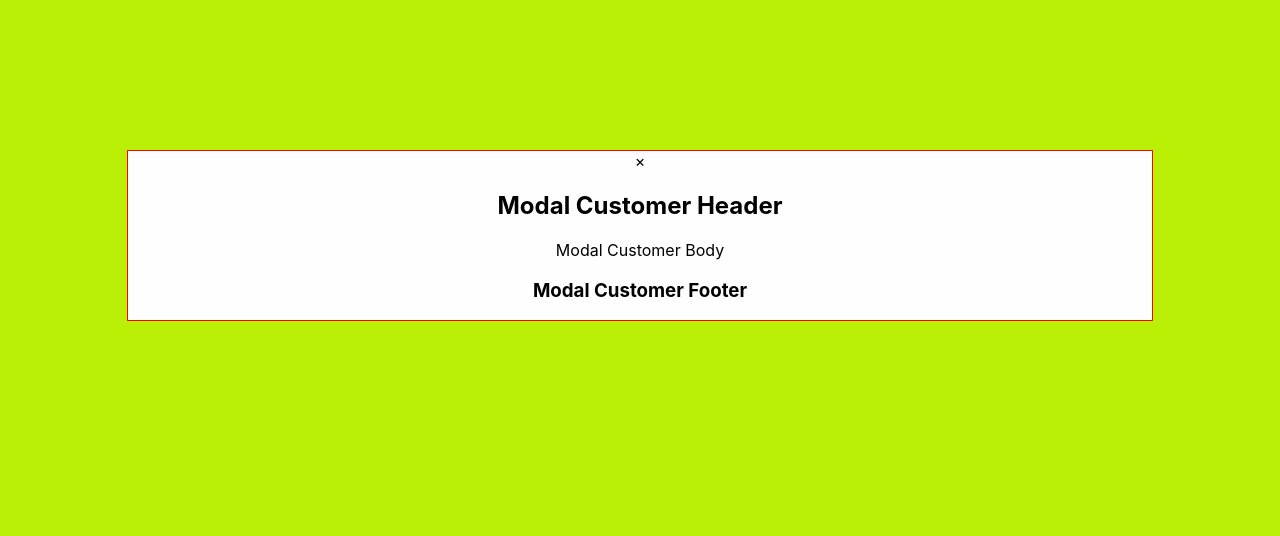
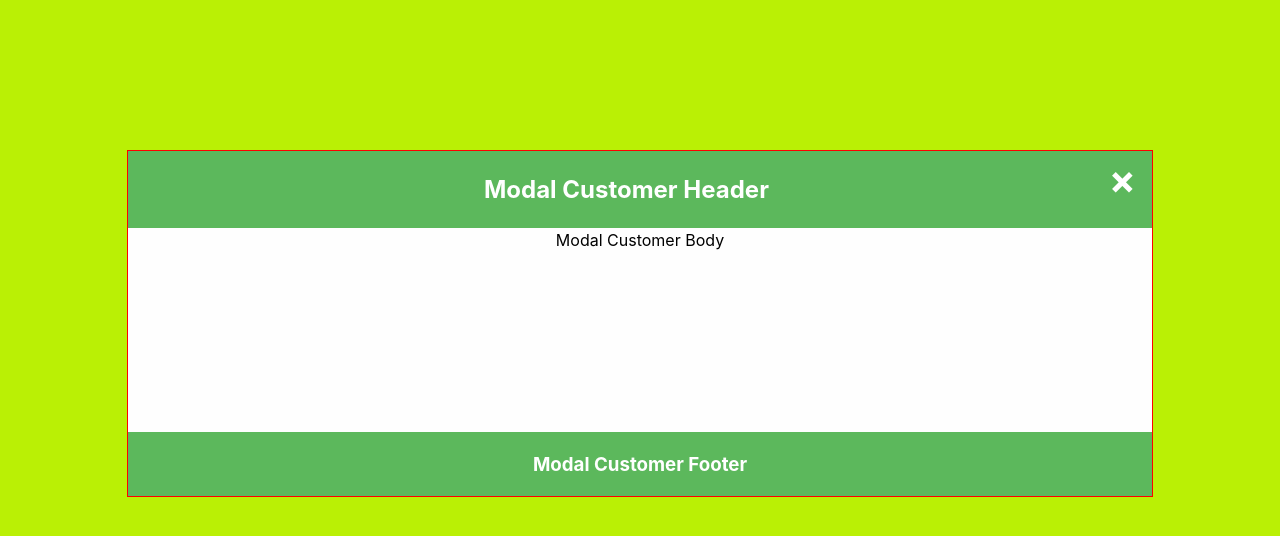
Before and after one commit to Juancaceres963/25_react_projects, a React (Create React App) app: page / in a window 1280 px wide. Both pictures are taken after a click on the button "Open Modal Popup". Shown: the top 536 px of the page. Built offline with nearby package versions, Linux system fonts and the light colour scheme.

Commit message:
Styles modal-popup

```diff
--- a/src/components/custom-model-popup/modal.css
+++ b/src/components/custom-model-popup/modal.css
@@ -20,3 +20,39 @@
     animation-name: animateModal;
     animation-duration: 0.5s;
   }
+
+  .close-modal-icon {
+    cursor: pointer;
+    font-size: 40px;
+    float: right;
+    font-weight: bold;
+  }
+
+  .header {
+    padding: 4px 16px;
+    background-color: #5cb85c;
+    color: #fff;
+  }
+
+  .body {
+    padding: 2px 16px;
+    height: 200px;
+  }
+
+  .footer {
+    padding: 2px 16px;
+    background-color: #5cb85c;
+    color: #fff;
+  }
+
+  @keyframes animateModal {
+    from {
+      top: -200px;
+      opacity: 0;
+    }
+
+    to {
+      top: 0;
+      opacity: 1;
+    }
+  }
```
